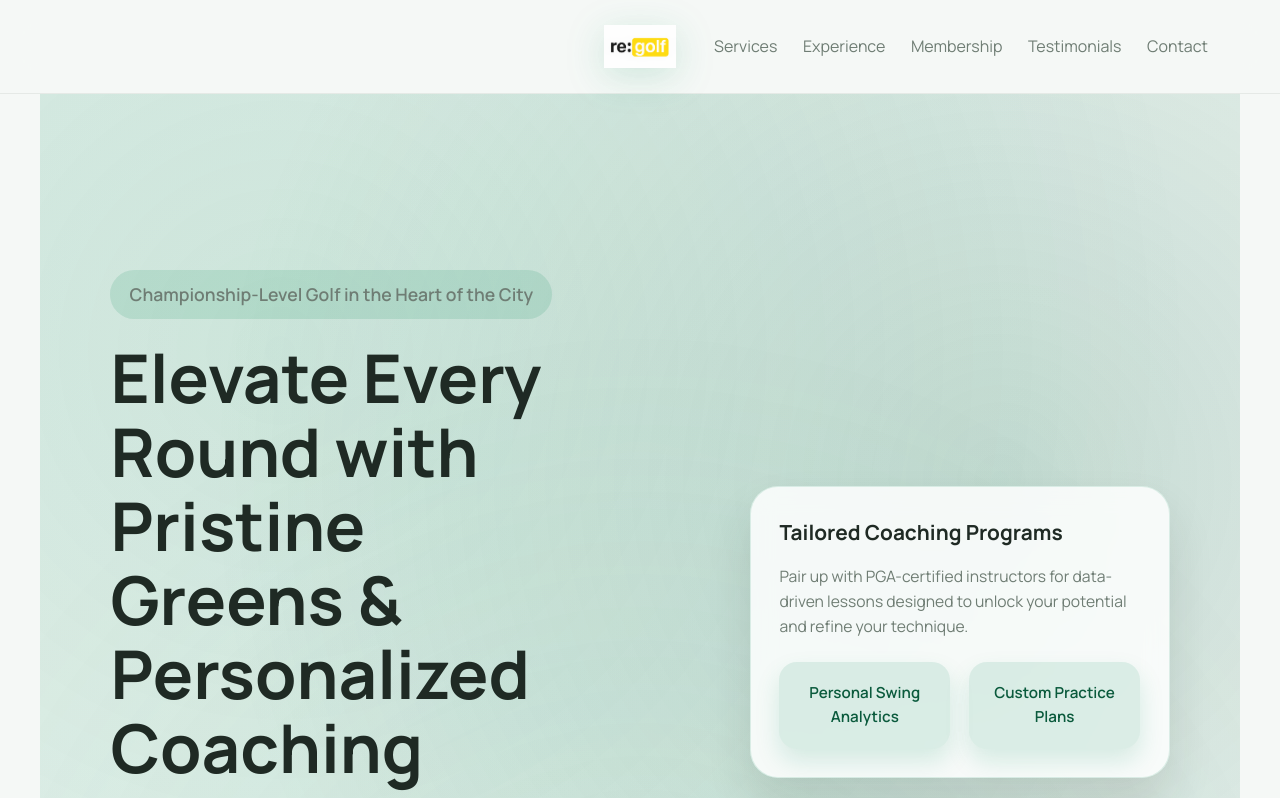
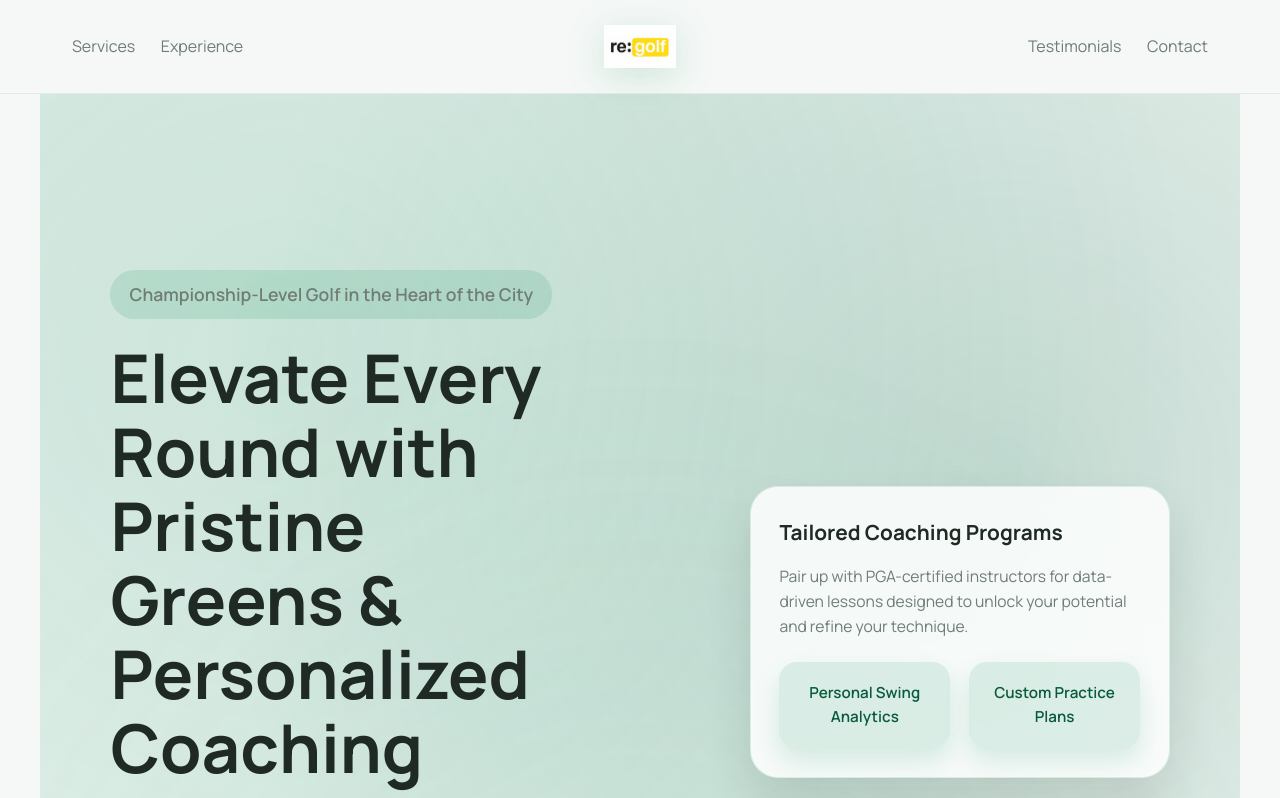
Before and after one commit to macccc383/CEFHKLMNPRWXY369, a plain HTML site: page index.html in a window 1280 px wide. Shown: the top 798 px of the page. Drawn offline with Linux system fonts and the light colour scheme.

Commit message:
Adjust navigation layout

```diff
--- a/index.html
+++ b/index.html
@@ -74,7 +74,12 @@
       filter: drop-shadow(0 8px 18px rgba(15, 139, 92, 0.18));
     }
 
-    .nav nav {
+    .nav-left {
+      grid-column: 1;
+      justify-self: start;
+    }
+
+    .nav-right {
       grid-column: 3;
       justify-self: end;
     }
@@ -592,14 +597,17 @@
 <body>
   <header>
     <div class="nav">
+      <nav class="nav-left" aria-label="Primary">
+        <ul>
+          <li><a href="#services">Services</a></li>
+          <li><a href="#experience">Experience</a></li>
+        </ul>
+      </nav>
       <a class="logo" href="#top" aria-label="Fairway Horizons Golf Club home">
         <img src="2aa2b293-7a61-464a-ac11-845faadb1e9c.png" alt="Fairway Horizons logo" />
       </a>
-      <nav>
+      <nav class="nav-right" aria-label="Secondary">
         <ul>
-          <li><a href="#services">Services</a></li>
-          <li><a href="#experience">Experience</a></li>
-          <li><a href="#membership">Membership</a></li>
           <li><a href="#testimonials">Testimonials</a></li>
           <li><a href="#contact">Contact</a></li>
         </ul>
```
